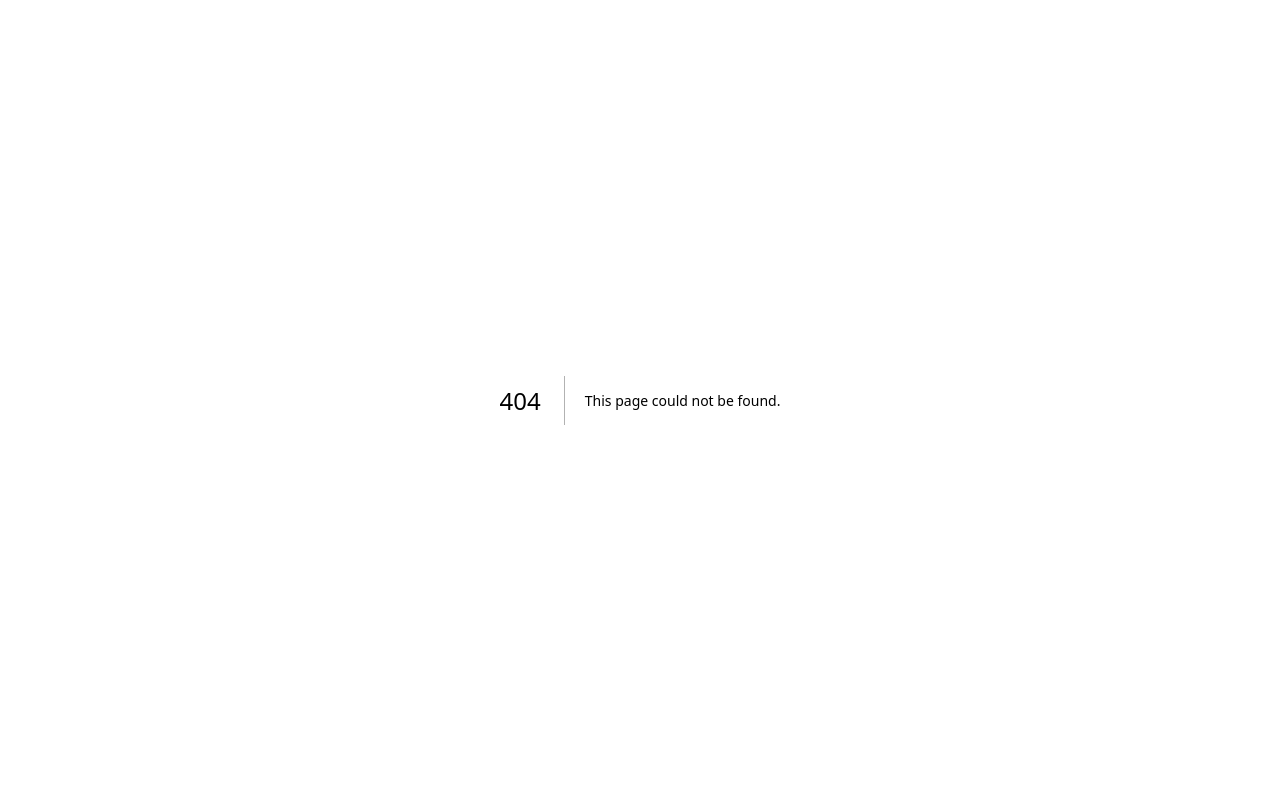
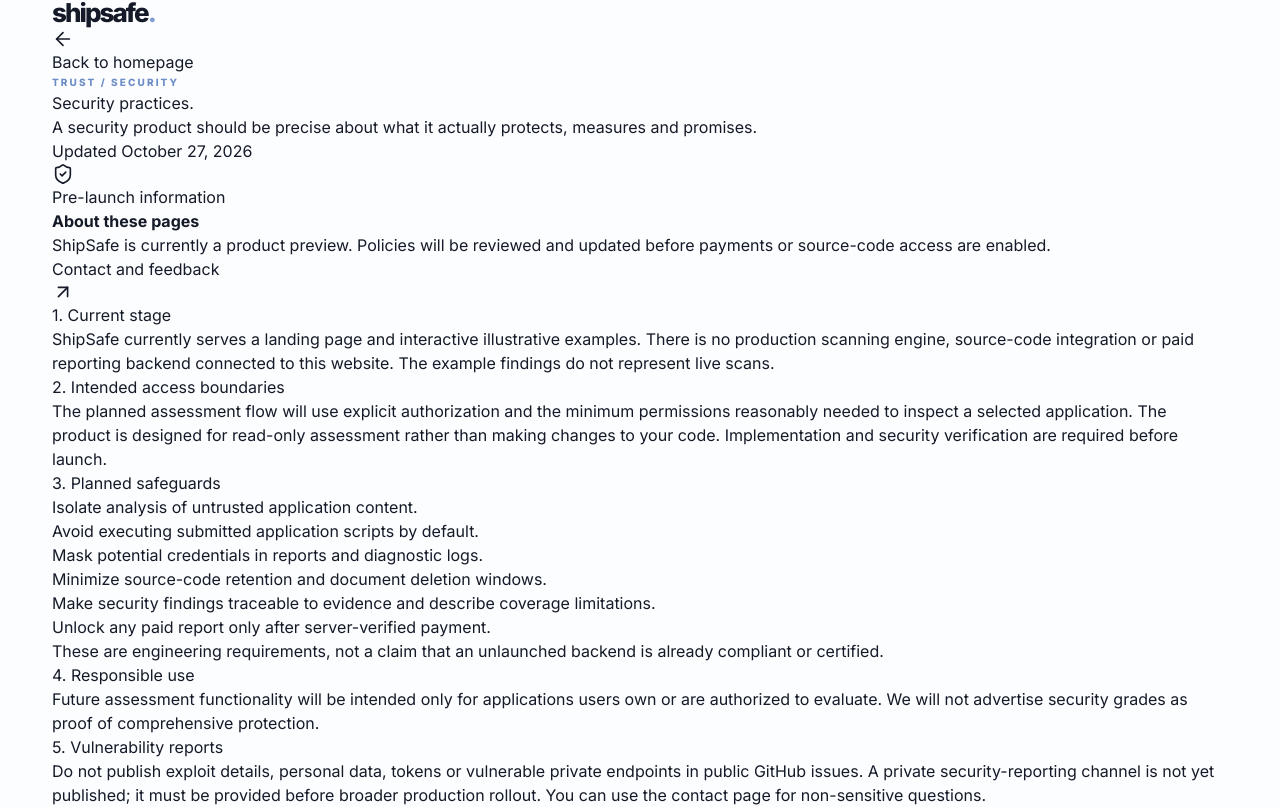
Before and after one commit to helloskyorigin/Safe-sure, a Next.js app: page /security in a window 1280 px wide. Before the commit this address had no page. Shown: the top 807 px of the page. Built offline with nearby package versions, Linux system fonts and the light colour scheme.

Commit message:
feat: add app/security/page.tsx pre-launch legal information

```diff
--- /dev/null
+++ b/app/security/page.tsx
@@ -0,0 +1,34 @@
+import type { Metadata } from "next";
+import LegalPage from "@/components/LegalPage";
+
+export const metadata: Metadata = {
+  title: "Security Practices | ShipSafe",
+  description: "ShipSafe's current product status, responsible security principles and planned safeguards.",
+};
+
+export default function SecurityPage() {
+  return (
+    <LegalPage eyebrow="TRUST / SECURITY" title="Security practices." lead="A security product should be precise about what it actually protects, measures and promises.">
+      <h2>1. Current stage</h2>
+      <p>ShipSafe currently serves a landing page and interactive illustrative examples. There is no production scanning engine, source-code integration or paid reporting backend connected to this website. The example findings do not represent live scans.</p>
+      <h2>2. Intended access boundaries</h2>
+      <p>The planned assessment flow will use explicit authorization and the minimum permissions reasonably needed to inspect a selected application. The product is designed for read-only assessment rather than making changes to your code. Implementation and security verification are required before launch.</p>
+      <h2>3. Planned safeguards</h2>
+      <ul>
+        <li>Isolate analysis of untrusted application content.</li>
+        <li>Avoid executing submitted application scripts by default.</li>
+        <li>Mask potential credentials in reports and diagnostic logs.</li>
+        <li>Minimize source-code retention and document deletion windows.</li>
+        <li>Make security findings traceable to evidence and describe coverage limitations.</li>
+        <li>Unlock any paid report only after server-verified payment.</li>
+      </ul>
+      <p>These are engineering requirements, not a claim that an unlaunched backend is already compliant or certified.</p>
+      <h2>4. Responsible use</h2>
+      <p>Future assessment functionality will be intended only for applications users own or are authorized to evaluate. We will not advertise security grades as proof of comprehensive protection.</p>
+      <h2>5. Vulnerability reports</h2>
+      <p>Do not publish exploit details, personal data, tokens or vulnerable private endpoints in public GitHub issues. A private security-reporting channel is not yet published; it must be provided before broader production rollout. You can use the <a href="/contact">contact page</a> for non-sensitive questions.</p>
+      <h2>6. Updates</h2>
+      <p>This page will be revised alongside implementation, independent validation and the introduction of live scanning and payments.</p>
+    </LegalPage>
+  );
+}
```
